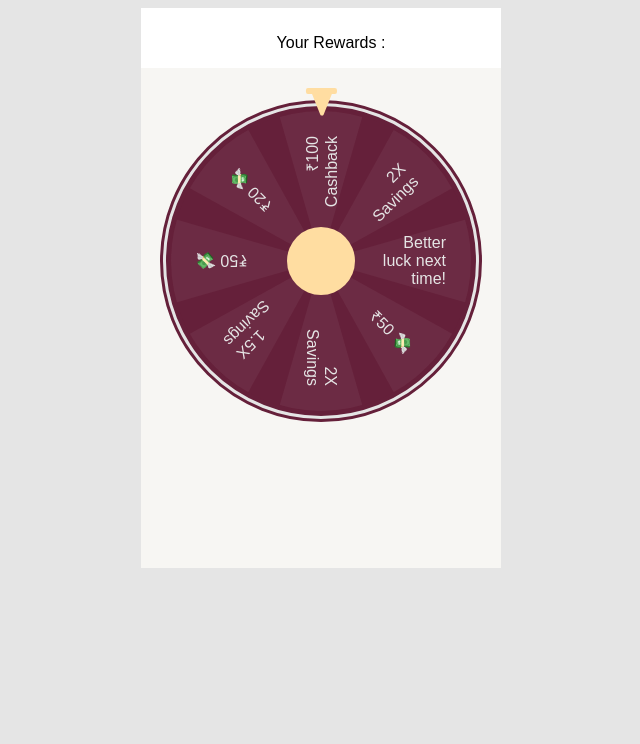
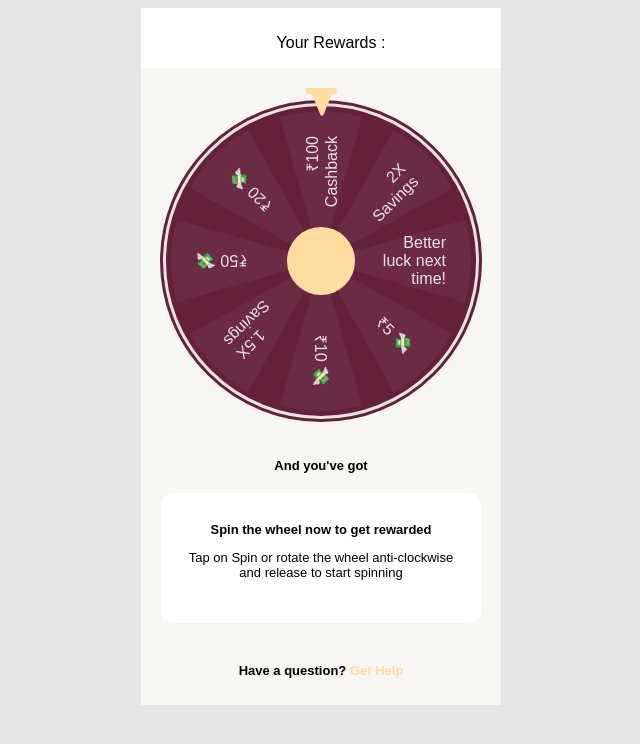
Before and after one commit to abhisheknaiidu/spin-wheel, a React (Create React App) app: page / in a window 1280 px wide. Shown: the top 744 px of the page, without its empty margins (319-959 px from the left). Built offline with nearby package versions, Linux system fonts and the light colour scheme.

Commit message:
[chore]: all logics done! 😇

```diff
--- a/src/App.css
+++ b/src/App.css
@@ -12,6 +12,10 @@
     --nb-turn: 5;
     --spinning-duration: 4s;
     --reset-duration: 0.25s;
+  }
+
+  .main {
+    background-color: #F7F6F3;
   }
 
   @media only screen and (max-width: 600px) {
@@ -30,17 +34,6 @@
     align-items: center;
   }
 
-  .info {
-    position: absolute;
-    width: 580px;
-    height: 140px;
-    left: 450px;
-    top: 524px;
-    background: #FFFFFF;
-    border-radius: 12px;
-    font-size: 10px;
-  }
-
   .wheelPin {
     z-index: 1440;
     position: relative;
@@ -56,22 +49,33 @@
     padding-top: 10px;
   }
 
-  .info-des {
-    padding : 30px;
+  .info {
+    width: 320px;
+    height: 130px;
+    border-radius: 12px;
+    background-color: #FFFFFF;
+    gap: 6px;
+    padding: 16px 24px;
+    box-sizing: border-box;
+    margin: auto;
+    font-size: 13px;
   }
 
-  .getHelp {
-    position: absolute;
-    left: 650px;
-    top: 694px;
-    font-size: 14px;
+  .result-info {
+    padding: 7px;
+    font-size: 13px;
+  }
+
+  .help {
+    padding: 27px;
+    font-size: 13px;
   }
 
   .spin-wheel {
     align-items: center;
     position: relative;
     width: 360px;
-    height: 500px;
+    height: 370px;
     background-color: #F7F6F3;
   }
 
--- a/src/App.js
+++ b/src/App.js
@@ -3,7 +3,7 @@ import './App.css'
 import Header from './components/Header';
 
 function App() {
-  const rewards = ['Better luck next time!', '₹50 💸', '2X Savings', '1.5X Savings', '₹50 💸', '₹20 💸', '₹100 Cashback', '2X Savings'];
+  const rewards = ['Better luck next time!', '₹5 💸', '₹10 💸', '1.5X Savings', '₹50 💸', '₹20 💸', '₹100 Cashback', '2X Savings'];
   return (
     <div className="App">
       <Header />
--- a/src/components/Spinner.js
+++ b/src/components/Spinner.js
@@ -7,6 +7,7 @@ import wheelPin from "../assets/pin.svg";
 export const Spinner = ({ items }) => {
     const [selectedItem, setSelectedItem] = useState(null);
     const spinning = selectedItem !== null ? 'spinning' : '';
+    const [result, setResult] = useState('');
 
 
 // Config variables
@@ -24,6 +25,7 @@ useEffect(() => {
         const spinIndex = selectedItem-2 >= 0 ? selectedItem-2 : items.length - 1 - selectedItem  - 1;
         // console.log(selectedItem);
         // console.log(items[spinIndex]);
+        setResult(items[spinIndex])
         const newRow = { web_client: "nads pwa", timestamp: date, spin_result_index: spinIndex };
         const doc = new GoogleSpreadsheet(SPREADSHEET_ID);
         const appendSpreadsheet = async (newRow) => {
@@ -131,7 +133,7 @@ const dragRotate = () => {
             <div className="wheel-upper"></div>
             <div className="wheel-triangle"></div>
         </div> */}
-        <div className="flex-column">
+        <div className="flex-column main">
         <div className="flex-column spin-wheel">
         <img src={wheelPin} alt="wheelPin" className="wheelPin"/>
         <div className="wheel-container">
@@ -148,6 +150,16 @@ const dragRotate = () => {
         </div>
         </div>
         </div>
+        <div className="result-info">
+        <p><b>And you've got {result}</b></p>
+        </div>
+        <div className="flex-column info">
+        <p><b>Spin the wheel now to get rewarded</b></p>
+        <p>Tap on Spin or rotate the wheel anti-clockwise and release to start spinning</p>
+      </div>
+      <p className="help">
+        <b>Have a question? </b><span style={{ color: "#FFDDA1"}}><b>Get Help</b></span>
+      </p>
       </div>
       </>
     )
```
